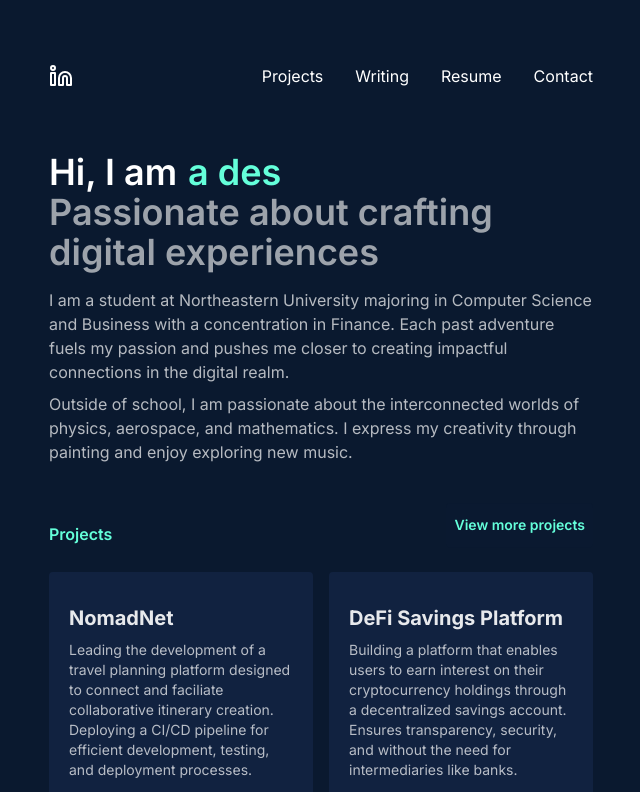
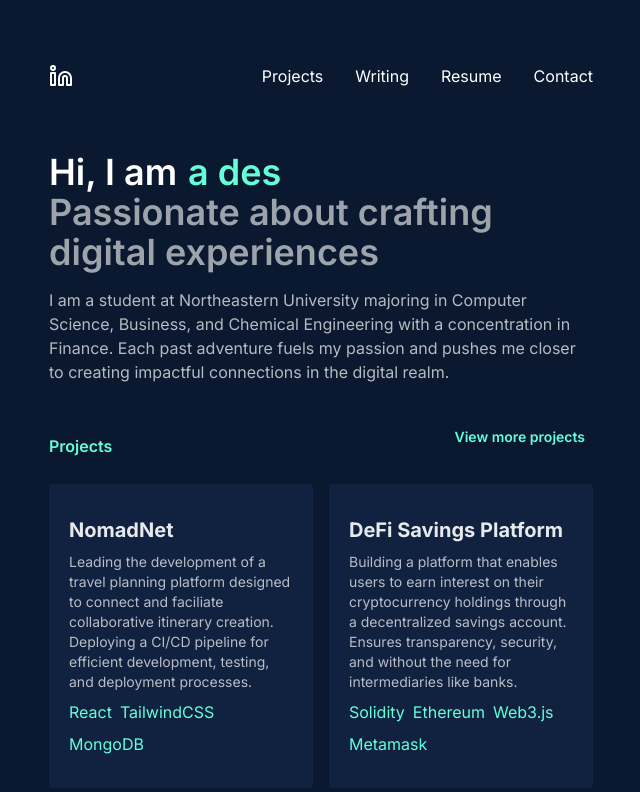
Before and after one commit to Sedanah/final-portfolio, a Next.js app: page / in a window 1280 px wide. Shown: the top 792 px of the page, without its empty margins (319-959 px from the left). Built offline with nearby package versions, Linux system fonts and the light colour scheme.

Commit message:
updated navbar

```diff
--- a/src/app/page.js
+++ b/src/app/page.js
@@ -88,20 +88,14 @@ export default function Home() {
 
           <p className="text-base leading-6 text-white/70">
             I am a student at
-            Northeastern University majoring in Computer Science and Business
-            with a concentration in Finance.  Each past adventure fuels my
+            Northeastern University majoring in Computer Science, Business, and Chemical Engineering
+            with a concentration in Finance. Each past adventure fuels my
             passion and pushes me closer to creating impactful connections in
             the digital realm.
           </p>
 
 
-          <p className="text-base leading-6 text-white/70 py-2">
 
-
-            Outside of school, I am passionate about the interconnected worlds of physics, aerospace, and mathematics.
-          I express my creativity through painting and enjoy exploring new music.
-
-          </p>
 
         </section>
         <motion.div
```
